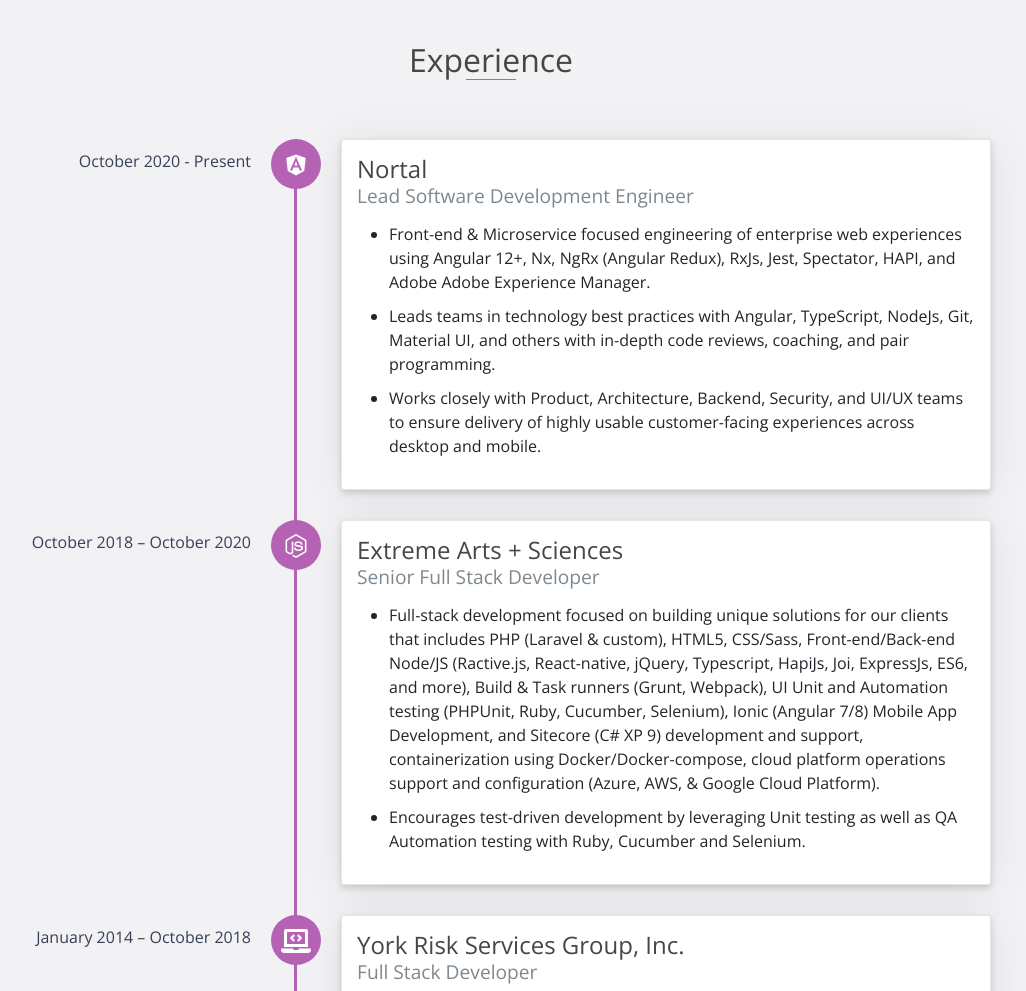
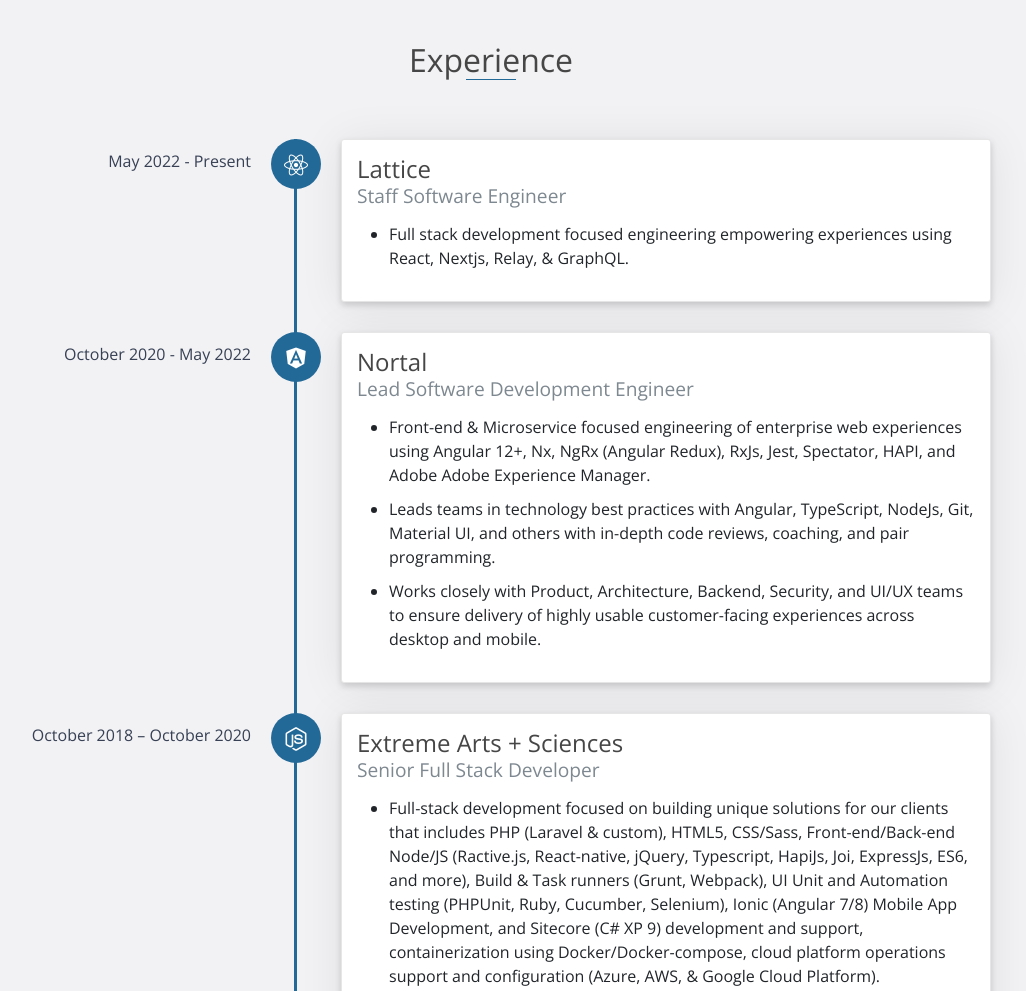
Before and after one commit to jamespsterling/jamespsterling.github.io, a website: page index.html in a window 1280 px wide. Shown: the part 720-1711 px from the top of the page, without its empty margins (149-1175 px from the left). Drawn offline with nearby package versions, Linux system fonts and the light colour scheme; some packages are replaced by stand-ins of ours.

Commit message:
Update for Lattice engagement, winter theme

```diff
--- a/index.html
+++ b/index.html
@@ -121,9 +121,29 @@
       <h2 class="heading">Experience</h2>
       <div id="experience-timeline">
         <div class="vtimeline-point">
+          <div class="vtimeline-icon"><i class="fab fa-react"></i></div>
+          <div class="vtimeline-block">
+            <span class="vtimeline-date">May 2022 - Present</span>
+            <div
+              data-date="October 2020 - Present"
+              class="vtimeline-content shadow-large"
+            >
+              <h3>Lattice</h3>
+              <h4>Staff Software Engineer</h4>
+              <ul>
+                <li>
+                  Full stack development focused engineering empowering
+                  experiences using React, Nextjs, Relay, & GraphQL.
+                </li>
+              </ul>
+            </div>
+          </div>
+        </div>
+
+        <div class="vtimeline-point">
           <div class="vtimeline-icon"><i class="fab fa-angular"></i></div>
           <div class="vtimeline-block">
-            <span class="vtimeline-date">October 2020 - Present</span>
+            <span class="vtimeline-date">October 2020 - May 2022</span>
             <div
               data-date="October 2020 - Present"
               class="vtimeline-content shadow-large"
@@ -724,13 +744,17 @@
       <ul>
         <li>HTML5</li>
         <li>CSS3</li>
-        <li>PHP</li>
+        <li>React</li>
+        <li>Relay</li>
+        <li>NextJS</li>
+        <li>GraphQL</li>
         <li>AngularJs</li>
         <li>RxJs</li>
         <li>NgRx</li>
         <li>Nx</li>
         <li>Typescript</li>
         <li>JavaScript</li>
+        <li>PHP</li>
         <li>C#</li>
         <li>Node.js</li>
         <li>Ionic</li>
--- /dev/null
+++ b/src/scss/0-colors.scss
@@ -0,0 +1,26 @@
+/*
+    ------------------------
+    ----- 1. Colors -----
+    ------------------------
+*/
+
+// Define base and accent colors
+$base-color: #236998;
+$triad-color-1: #63aee0;
+$triad-color-2: #e07a79;
+$dark-color: #2a2a2a;
+
+// $base-color-hover: darken($base-color, 10%);
+$base-color-hover: lighten($dark-color, 10%);
+
+// Define background colors
+$background: #2a2a2a;
+$background-dark: #0a0a0a;
+$background-alt: #f2f2f5;
+
+// Define border colors
+$border: #dcd9d9;
+
+// Define text colors
+$heading: #464646;
+$text: #74808a;
--- a/src/scss/1-styles.scss
+++ b/src/scss/1-styles.scss
@@ -26,32 +26,7 @@
         11. Media Queries
 */
 
-/*
-    ------------------------
-    ----- 1. Variables -----
-    ------------------------
-*/
-
-// Define base and accent colors
-$base-color: #b562b5;
-$triad-color-1: #23986d;
-$triad-color-2: #ff6a00;
-$dark-color: #2a2a2a;
-
-// $base-color-hover: darken($base-color, 10%);
-$base-color-hover: lighten($dark-color, 10%);
-
-// Define background colors
-$background: #2a2a2a;
-$background-dark: #0a0a0a;
-$background-alt: #f2f2f5;
-
-// Define border colors
-$border: #dcd9d9;
-
-// Define text colors
-$heading: #464646;
-$text: #74808a;
+@import "0-colors.scss";
 
 /*
     ---------------------
@@ -455,7 +430,7 @@
 
 #lead {
   position: relative;
-  background: url(../img/lead-bg-2.jpg);
+  background: url(../img/lead-bg-6.jpg);
   background-size: cover;
   padding: 185px 15px 100px;
   overflow: hidden;
@@ -854,9 +829,9 @@
     -------------------------------
 */
 
-$base-color: #00a3cc;
-$triad-color-1: #00925e;
-$triad-color-2: #ff6a00;
+$base-color: #63aee0;
+$triad-color-1: #dbdbdb;
+$triad-color-2: #e0df4c;
 
 #contact {
   padding: 50px 15px;
@@ -915,9 +890,9 @@
     border-radius: 4px;
     border: none;
     margin-bottom: 10px;
-    background: darken($base-color, 20%);
+    background: darken($triad-color-1, 20%);
     color: #fff;
-    border: 1px darken($base-color, 50%);
+    border: 1px darken($triad-color-1, 50%);
     @include transition();
     @include placeholder {
       color: #fff;
@@ -925,7 +900,7 @@
 
     &:focus {
       outline: none;
-      background: darken($base-color, 22%);
+      background: darken($triad-color-1, 22%);
     }
   }
 
--- a/src/scss/2-header.scss
+++ b/src/scss/2-header.scss
@@ -1,3 +1,5 @@
+@import "0-colors.scss";
+
 /*==================Header titles animation=============================*/
 .animate-pop-in {
   animation: pop-in 0.6s cubic-bezier(0, 0.9, 0.3, 1.2) forwards;
@@ -23,7 +25,7 @@
 
 #lead:after {
   animation: rotate-up 0.5s 0.5s cubic-bezier(0, 0.5, 0, 1) forwards;
-  background: rgba(42, 235, 255, 0.25);
+  background: rgba($triad-color-1, 0.5);
   content: "";
   height: 20rem;
   left: 0%;
@@ -33,6 +35,5 @@
   width: 100%;
   transform-origin: 0 0;
   z-index: 0;
-  backdrop-filter: hue-rotate(254deg);
 }
 /*==================~Header titles animation~=============================*/
--- a/src/scss/3-fireflies.scss
+++ b/src/scss/3-fireflies.scss
@@ -2,7 +2,7 @@
 $quantity: 15;
 $glow: #00ff91;
 $glow-2: #00ffff;
-$glow-3: #b2ff00;
+$glow-3: #f6f7d8;
 
 .firefly {
   position: relative;
```
Also changed, not shown: dist/css/styles.min.css, dist/img/lead-bg-6.jpg (added), 1 other file.
